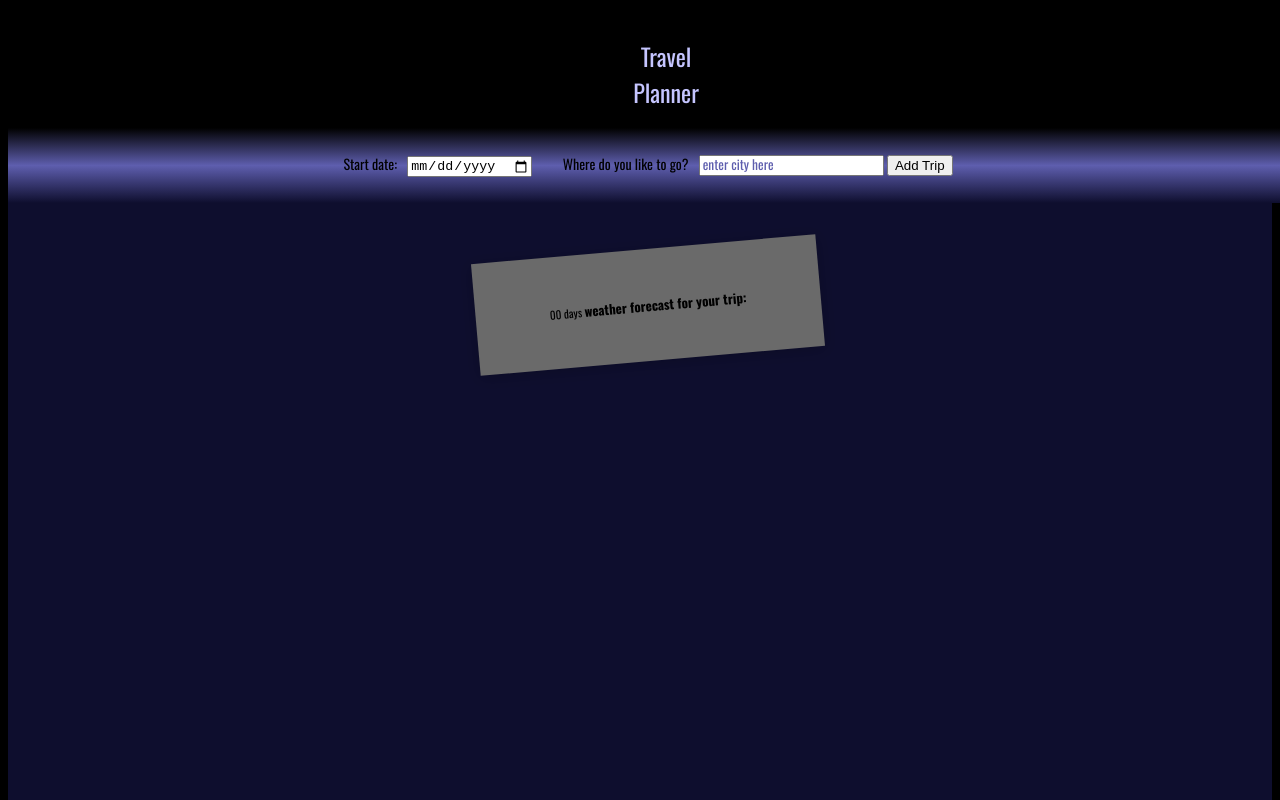
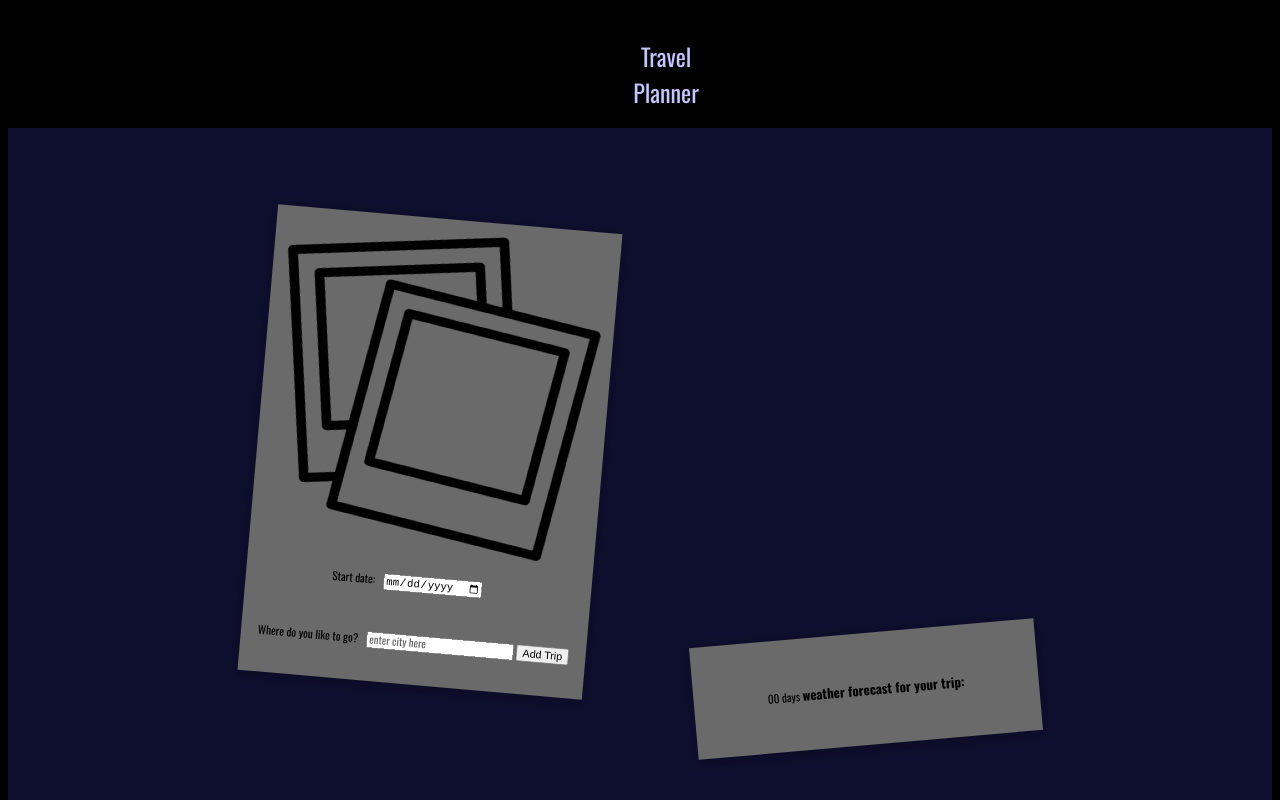
Before and after one commit to Loromi/travel-app, a website built with webpack: page src/client/views/index.html in a window 1280 px wide. Shown: the top 800 px of the page. Built offline with nearby package versions, Linux system fonts and the light colour scheme; files whose address does not match are found by name; a web font is replaced by a local one.

Commit message:
style: changed layout of user input

```diff
--- a/src/client/views/index.html
+++ b/src/client/views/index.html
@@ -22,7 +22,9 @@
       </div>
     </header>
     <main>
-      <section id="userInput">
+      <!-- <section id="userInput"> -->
+      <section class="trip item">
+        <div class=""><img src="file:///Users/romi/Documents/dev/travel-app/src/client/media/polaroid.png" alt="cam-logo.png" width="400" height="400"/></div>
         <div class="holder date">
           <label for="startDate">Start date:</label>
           <input type="date" id="startDate" name="trip-start" value="" min="" required>
```
Also changed, not shown: src/client/media/polaroid.png (added).
